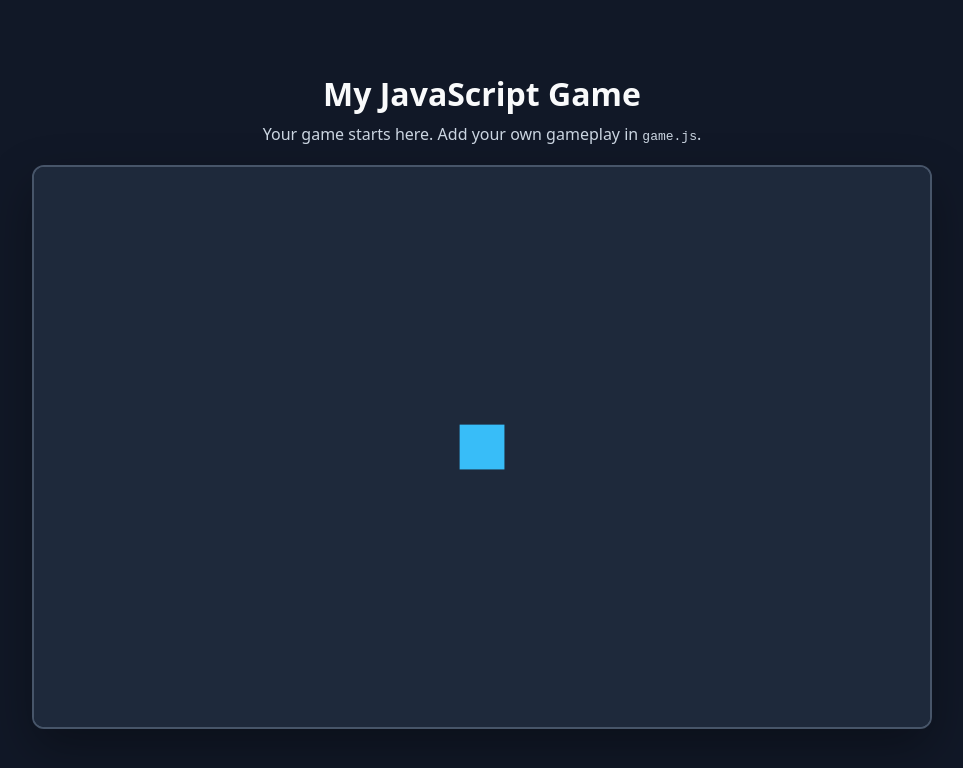
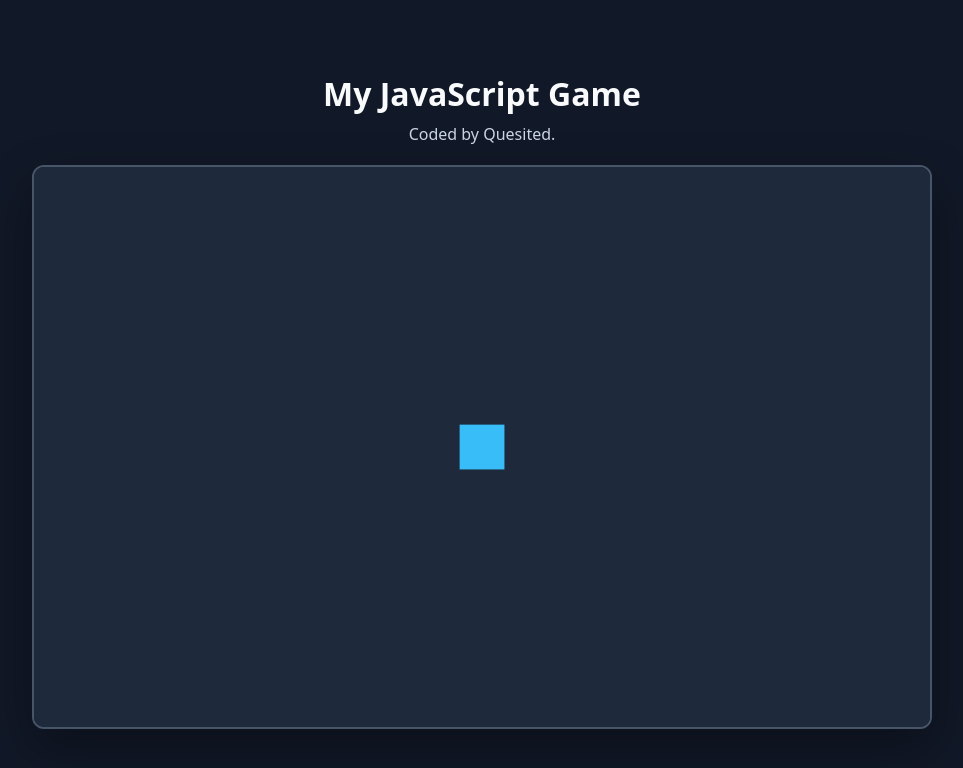
Before and after one commit to Quesited/JavascriptGame, a plain HTML site: page index.html in a window 1280 px wide. Shown: the whole page, without its empty margins (158-1121 px from the left). Drawn offline with Linux system fonts and the light colour scheme.

Commit message:
Rename root.html to index.html
Use index.html as the site entry point and replace the starter gameplay instructions with a Quesited byline.

```diff
--- a/root.html
+++ b/index.html
@@ -10,7 +10,7 @@
 <body>
     <main class="game-page">
         <h1>My JavaScript Game</h1>
-        <p class="instructions">Your game starts here. Add your own gameplay in <code>game.js</code>.</p>
+        <p class="instructions">Coded by Quesited.</p>
         <section class="game-area" aria-label="Game area">
             <canvas id="game-canvas" width="800" height="500" aria-label="Game canvas">
                 Your browser does not support the canvas element.
```
